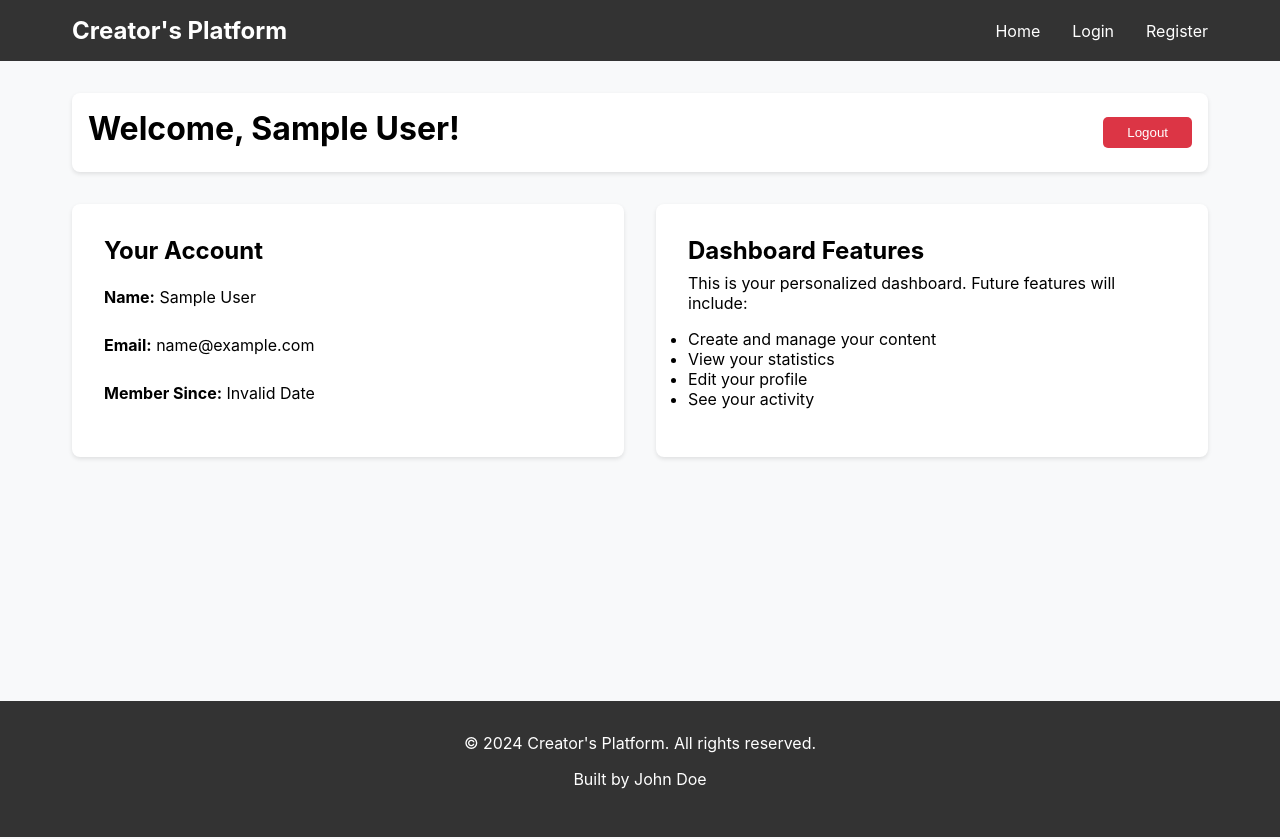
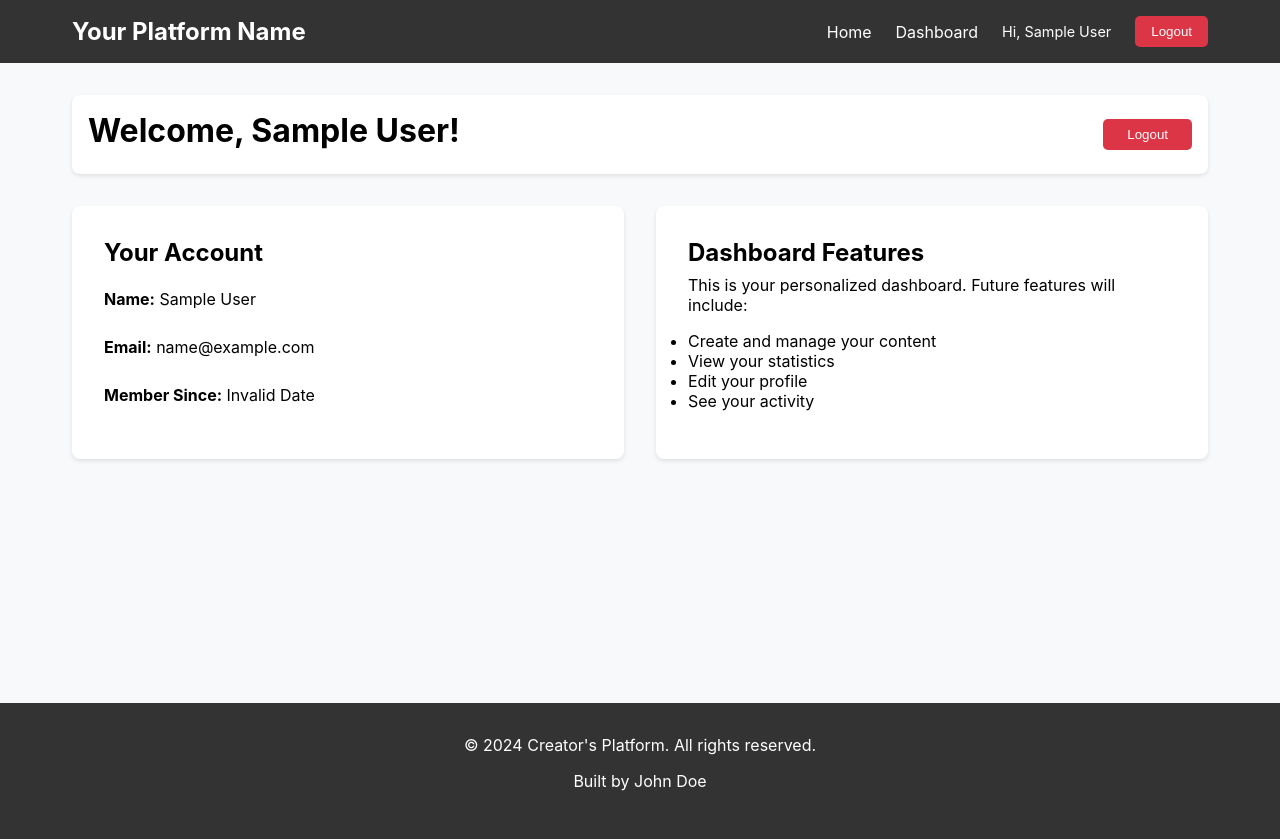
Before and after one commit to neranjan-r-2187/creators-platform, a React (Vite) app in the folder client/: page /dashboard in a window 1280 px wide. Built offline with nearby package versions, Linux system fonts and the light colour scheme; sample sign-in values are in the browser's storage.

Commit message:
Implement global authentication context with Context API

```diff
--- a/client/src/App.jsx
+++ b/client/src/App.jsx
@@ -1,4 +1,5 @@
 import { BrowserRouter, Routes, Route } from 'react-router-dom';
+import { AuthProvider } from './context/AuthContext'; // Import
 import Header from './components/layout/Header';
 import Footer from './components/layout/Footer';
 import Home from './pages/Home';
@@ -9,6 +10,7 @@
 function App() {
   return (
     <BrowserRouter>
+      <AuthProvider>
         <div style={appStyle}>
           {/* Header appears on all pages */}
           <Header />
@@ -30,6 +32,7 @@
           {/* Footer appears on all pages */}
           <Footer />
         </div>
+      </AuthProvider>
     </BrowserRouter>
   );
 }
--- a/client/src/components/layout/Header.jsx
+++ b/client/src/components/layout/Header.jsx
@@ -1,21 +1,35 @@
 import { Link } from 'react-router-dom';
+import { useAuth } from '../../context/AuthContext';
 
 const Header = () => {
+  const { user, logout, isAuthenticated } = useAuth();
+
   return (
     <header style={headerStyle}>
       <div style={containerStyle}>
-        {/* Logo/Brand Name */}
         <h1 style={logoStyle}>
           <Link to="/" style={linkStyle}>
-            Creator's Platform
+            Your Platform Name
           </Link>
         </h1>
 
-        {/* Navigation Links */}
-        <nav>
+        <nav style={navStyle}>
           <Link to="/" style={navLinkStyle}>Home</Link>
-          <Link to="/login" style={navLinkStyle}>Login</Link>
-          <Link to="/register" style={navLinkStyle}>Register</Link>
+
+          {isAuthenticated() ? (
+            <>
+              <Link to="/dashboard" style={navLinkStyle}>Dashboard</Link>
+              <span style={userNameStyle}>Hi, {user.name}</span>
+              <button onClick={logout} style={logoutBtnStyle}>
+                Logout
+              </button>
+            </>
+          ) : (
+            <>
+              <Link to="/login" style={navLinkStyle}>Login</Link>
+              <Link to="/register" style={navLinkStyle}>Register</Link>
+            </>
+          )}
         </nav>
       </div>
     </header>
@@ -51,7 +65,27 @@
 const navLinkStyle = {
   color: 'white',
   textDecoration: 'none',
-  marginLeft: '2rem',
+};
+
+// Add these styles
+const navStyle = {
+  display: 'flex',
+  alignItems: 'center',
+  gap: '1.5rem',
+};
+
+const userNameStyle = {
+  color: 'white',
+  fontSize: '0.9rem',
+};
+
+const logoutBtnStyle = {
+  padding: '0.5rem 1rem',
+  backgroundColor: '#dc3545',
+  color: 'white',
+  border: 'none',
+  borderRadius: '5px',
+  cursor: 'pointer',
 };
 
 export default Header;
--- /dev/null
+++ b/client/src/context/AuthContext.jsx
@@ -0,0 +1,84 @@
+import { createContext, useState, useEffect, useContext } from 'react';
+import { useNavigate } from 'react-router-dom';
+
+const AuthContext = createContext(null);
+
+export const AuthProvider = ({ children }) => {
+  const [user, setUser] = useState(null);
+  const [token, setToken] = useState(null);
+  const [loading, setLoading] = useState(true);
+  const navigate = useNavigate();
+
+  // Check localStorage on mount
+  useEffect(() => {
+    const storedToken = localStorage.getItem('token');
+    const storedUser = localStorage.getItem('user');
+
+    if (storedToken && storedUser) {
+      try {
+        setToken(storedToken);
+        setUser(JSON.parse(storedUser));
+      } catch (error) {
+        console.error('Error parsing user data:', error);
+        // Clear invalid data
+        localStorage.removeItem('token');
+        localStorage.removeItem('user');
+      }
+    }
+
+    setLoading(false); // Finished checking
+  }, []);
+
+  // Login function
+  const login = (userData, userToken) => {
+    // Update state
+    setUser(userData);
+    setToken(userToken);
+
+    // Store in localStorage
+    localStorage.setItem('token', userToken);
+    localStorage.setItem('user', JSON.stringify(userData));
+  };
+
+  // Logout function
+  const logout = () => {
+    // Clear state
+    setUser(null);
+    setToken(null);
+
+    // Clear localStorage
+    localStorage.removeItem('token');
+    localStorage.removeItem('user');
+
+    // Redirect to login
+    navigate('/login');
+  };
+
+  // Check if authenticated
+  const isAuthenticated = () => {
+    return !!token && !!user;
+  };
+
+  const value = {
+    user,
+    token,
+    loading,
+    login,
+    logout,
+    isAuthenticated
+  };
+
+  return (
+    <AuthContext.Provider value={value}>
+      {children}
+    </AuthContext.Provider>
+  );
+};
+
+export const useAuth = () => {
+  const context = useContext(AuthContext);
+  if (!context) {
+    throw new Error('useAuth must be used within AuthProvider');
+  }
+  return context;
+};
--- a/client/src/pages/Dashboard.jsx
+++ b/client/src/pages/Dashboard.jsx
@@ -1,49 +1,23 @@
 import { useEffect, useState } from 'react';
-import { useNavigate } from 'react-router-dom';
+import { useNavigate, Navigate } from 'react-router-dom';
+import { useAuth } from '../context/AuthContext';
 
 const Dashboard = () => {
-  const [user, setUser] = useState(null);
-  const navigate = useNavigate();
+  const { user, logout, loading } = useAuth();
 
-  useEffect(() => {
-    // Check if user is logged in
-    const token = localStorage.getItem('token');
-    const userData = localStorage.getItem('user');
-
-    if (!token || !userData) {
-      // Not logged in - redirect to login
-      navigate('/login');
-      return;
-    }
-
-    // Parse and set user data
-    try {
-      const parsedUser = JSON.parse(userData);
-      setUser(parsedUser);
-    } catch (error) {
-      console.error('Error parsing user data:', error);
-      navigate('/login');
-    }
-  }, [navigate]);
-
-  const handleLogout = () => {
-    // Clear localStorage
-    localStorage.removeItem('token');
-    localStorage.removeItem('user');
-
-    // Redirect to login
-    navigate('/login');
-  };
+  if (loading) {
+    return <div style={{ textAlign: 'center', padding: '2rem' }}>Loading...</div>;
+  }
 
   if (!user) {
-    return <div style={{ textAlign: 'center', padding: '2rem' }}>Loading...</div>;
+    return <Navigate to="/login" />;
   }
 
   return (
     <div style={containerStyle}>
       <div style={headerStyle}>
         <h1>Welcome, {user.name}!</h1>
-        <button onClick={handleLogout} style={logoutButtonStyle}>
+        <button onClick={logout} style={logoutButtonStyle}>
           Logout
         </button>
       </div>
--- a/client/src/pages/Login.jsx
+++ b/client/src/pages/Login.jsx
@@ -1,7 +1,9 @@
 import { useState } from 'react';
 import { Link, useNavigate } from 'react-router-dom';
+import { useAuth } from '../context/AuthContext';
 
 const Login = () => {
+  const { login } = useAuth(); // Get login function
   // Form field state
   const [formData, setFormData] = useState({
     email: '',
@@ -88,14 +90,7 @@
       if (response.ok) {
         // Login successful
 
-        // 1. Store token in localStorage
-        localStorage.setItem('token', data.token);
-
-        // 2. Store user data (optional, for display purposes)
-        localStorage.setItem('user', JSON.stringify(data.user));
-
-        // 3. Clear form
-        setFormData({ email: '', password: '' });
+        login(data.user, data.token); // Use context function
 
         // 4. Redirect to dashboard
         navigate('/dashboard');
```
Lines whose indentation alone changed are shown as unchanged.
